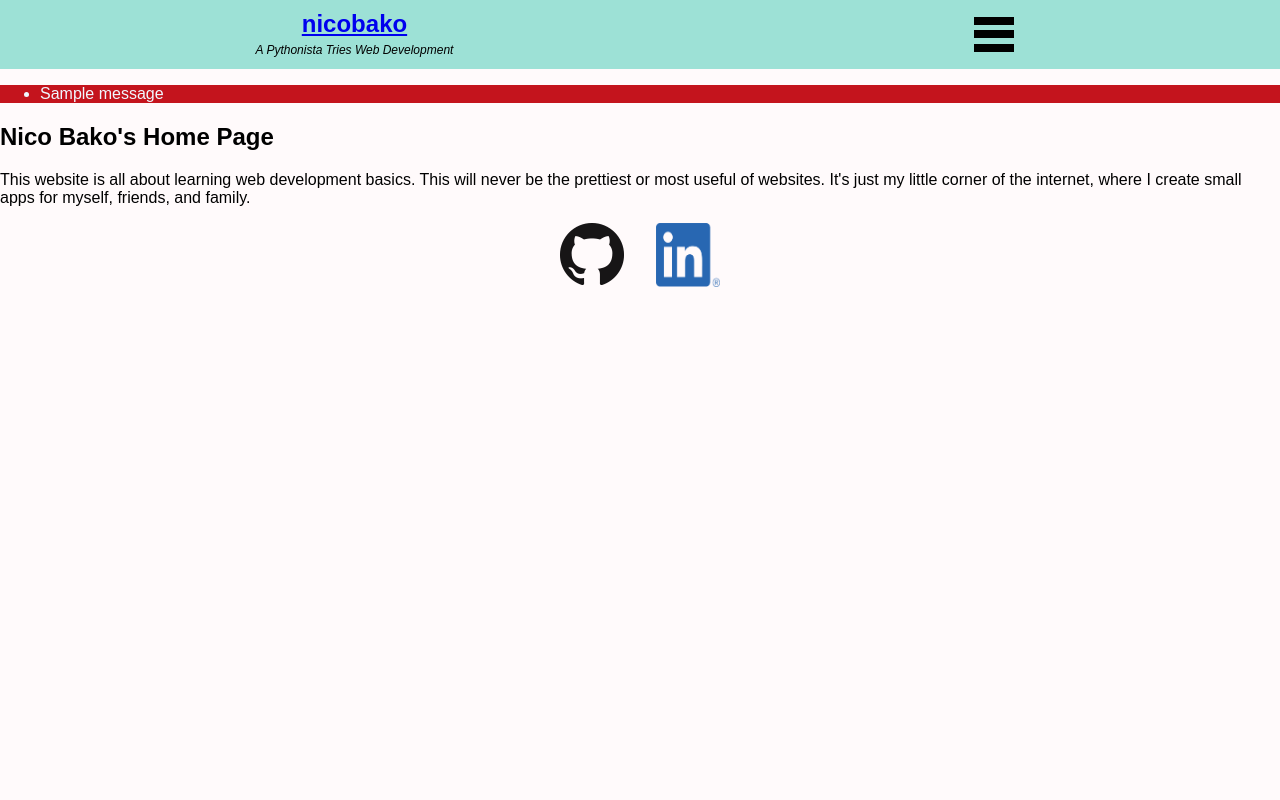
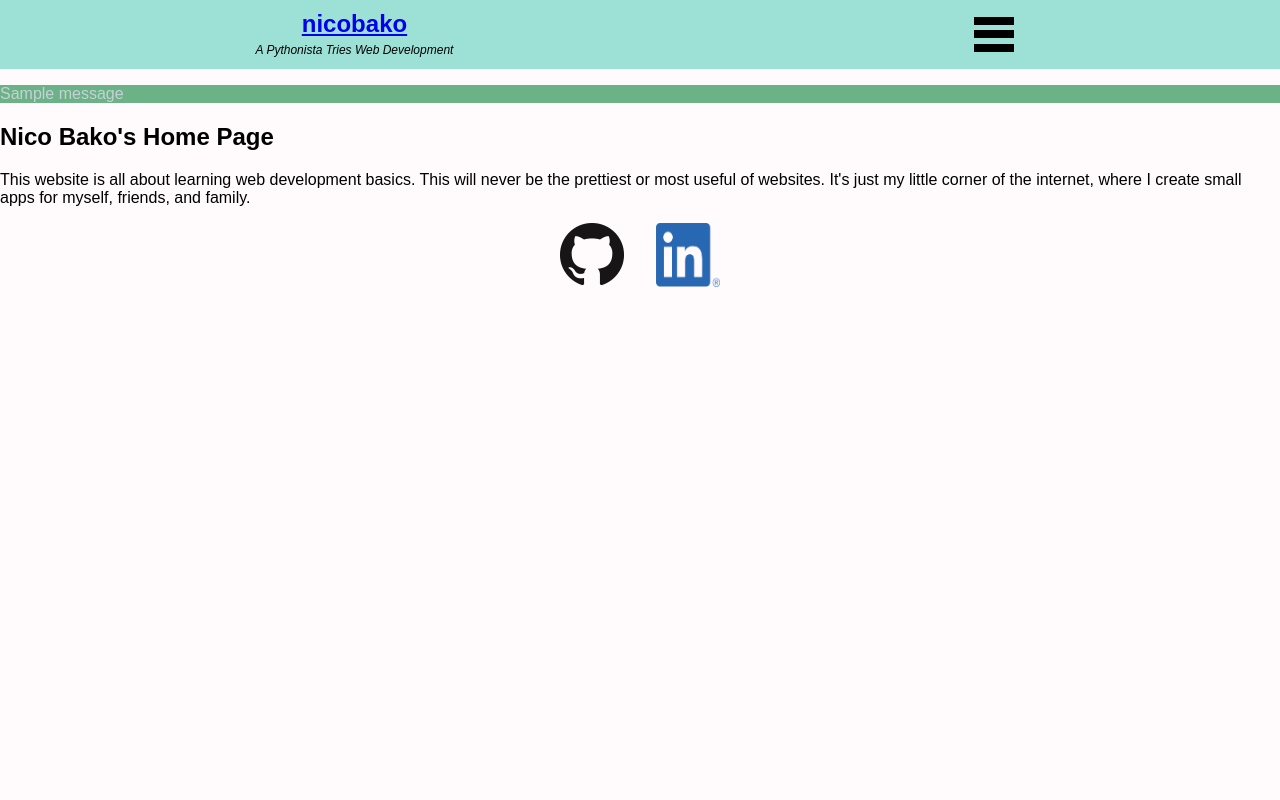
Before and after one commit to nicobako/nicobako-website, a Django app: page /home/ in a window 1280 px wide. Run offline with Django 4.2, Linux system fonts and the light colour scheme; tables that the repository leaves empty hold one stand-in row (values such as "Sample post"); one stand-in notice (Sample message) is shown.

Commit message:
changed look of messages

```diff
--- a/home/views.py
+++ b/home/views.py
@@ -63,7 +63,7 @@ def login(request):
             user = authenticate(username=username, password=password)
             if user is not None:
                 login_user(request, user)
-                messages.info(request, f"You are now logged in as {username}.")
+                messages.success(request, f"You are now logged in as {username}.")
                 return redirect("home:index")
             else:
                 messages.error(request, "Invalid username or password.")
--- a/static/css/style.css
+++ b/static/css/style.css
@@ -10,6 +10,9 @@
     --color-teal-dark: #58a196;
     --color-teal-light: #9de1d6;
     --color-white-off: #fffafb;
+    --color--info: rgb(90, 118, 188);
+    --color--success: rgb(107, 179, 134);
+    --color--error: rgb(168, 93, 93);
 }
 
 
@@ -97,8 +100,19 @@ body {
 }
 
 .message {
-    color: aliceblue;
-    background-color: #c4141d;
+    color: rgb(199, 208, 216);
+}
+
+.message--info {
+    background-color: var(--color--info);
+}
+
+.message--success {
+    background-color: var(--color--success);
+}
+
+.message--error {
+    background-color: var(--color--error);
 }
 
 .social {
--- a/templates/base.html
+++ b/templates/base.html
@@ -30,11 +30,11 @@
         </nav>
 
         {% if messages %}
-        <ul class="message">
+        <div class="message">
             {% for message in messages %}
-            <li{% if message.tags %} class="message--{{ message.tags }}" {% endif %}>{{ message }}</li>
-                {% endfor %}
-        </ul>
+            <p {% if message.tags %} class="message--{{ message.tags }}" {% endif %}>{{ message }}</p>
+            {% endfor %}
+        </div>
         {% endif %}
         <div id="pages">
             {% block app-nav %} {% endblock app-nav %}
```
